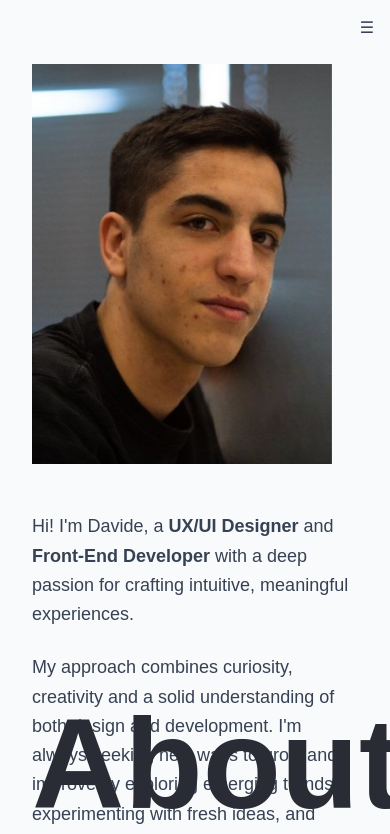
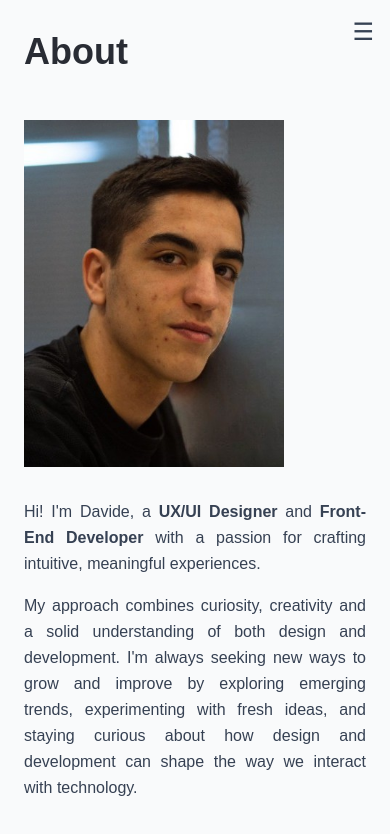
Before and after one commit to davidecillo/portfolio, a Next.js app: page /about in a window 390 px wide. Shown: the top 834 px of the page. Built offline with nearby package versions, Linux system fonts and the light colour scheme.

Commit message:
Add responsive and mobile design improvements to Home and About pages

```diff
--- a/app/about/page.js
+++ b/app/about/page.js
@@ -6,21 +6,25 @@ export default function About() {
     <main className="flex flex-col items-center pt-8 min-h-screen bg-gray-50 overflow-x-hidden">
       <Navbar />
 
-      <section className="flex flex-col md:flex-row items-start justify-start gap-12 px-8 py-8 max-w-5xl mx-auto">
+      <section className="w-full px-6 max-w-5xl mx-auto mb-6 md:hidden">
+        <h1 className="text-4xl font-bold text-[#292c34]">About</h1>
+      </section>
+
+      <section className="flex flex-col md:flex-row items-start justify-start gap-8 px-6 md:px-8 py-6 md:py-8 max-w-5xl mx-auto text-justify">
         <div className="relative">
           <Image
             src="/profile pic.jpg"
             alt="Davide Colombi"
-            height={400}
-            width={300}
-            className=""
+            width={260}
+            height={390}
+            className="object-contain"
           />
         </div>
 
-        <div className="w-full space-y-6 text-gray-700 text-lg leading-relaxed">
+        <div className="w-full space-y-4 md:space-y-6 text-gray-700 text-base md:text-lg leading-relaxed">
           <p>
             Hi! I'm Davide, a <strong>UX/UI Designer</strong> and{" "}
-            <strong>Front-End Developer</strong> with a deep passion for
+            <strong>Front-End Developer</strong> with a passion for
             crafting intuitive, meaningful experiences.
           </p>
           <p>
@@ -33,14 +37,14 @@ export default function About() {
         </div>
       </section>
 
-      <section className="px-8 pb-24 max-w-5xl mx-auto text-gray-700 text-lg leading-relaxed">
+      <section className="px-6 md:px-8 pb-24 mt-4 md:pb-32 max-w-5xl mx-auto text-gray-700 text-base md:text-lg leading-relaxed text-justify">
         <h2 className="text-2xl font-semibold mb-2 text-[#292c34]">
           Work Experiences
         </h2>
         <ul className="space-y-4">
           <li>
             <strong>UX/UI Designer</strong> at SIT Informatica |{" "}
-            <em> January 2025 - March 2025</em>
+            <em>January 2025 - March 2025</em>
             <br />
             During my experience, I focused on developing front-end solutions
             and designing intuitive UX/UI interfaces using SitePainter and
@@ -51,7 +55,7 @@ export default function About() {
         </ul>
       </section>
 
-      <div className="fixed bottom-4 left-8 flex items-end">
+      <div className="hidden md:flex fixed bottom-4 left-8 items-end">
         <h2 className="text-9xl font-bold text-[#292c34]">About</h2>
       </div>
     </main>
--- a/app/page.js
+++ b/app/page.js
@@ -2,16 +2,14 @@ import Navbar from "@/components/Navbar";
 
 export default function Home() {
   return (
-    <main>
+    <main className="relative min-h-screen">
       <Navbar />
-      <div className="p-8">
-        <div className="fixed bottom-4 left-8 flex items-end">
-          <h2 className="text-9xl font-bold text-[#292c34]">
-            Davide
-            <br />
-            Colombi
-          </h2>
-        </div>
+      <div className="fixed bottom-4 left-4">
+        <h2 className="text-6xl sm:text-6xl md:text-9xl font-bold text-[#292c34] leading-none">
+          Davide
+          <br />
+          Colombi
+        </h2>
       </div>
     </main>
   );
--- a/components/Navbar.js
+++ b/components/Navbar.js
@@ -6,92 +6,94 @@ import { usePathname } from "next/navigation";
 
 const Navbar = () => {
   const [isOpen, setIsOpen] = useState(false);
-  const pathname = usePathname(); // Ottieni il percorso corrente
+  const pathname = usePathname();
+
+  const linkClass = (href) =>
+    `${pathname === href ? "font-bold" : "text-gray-700"} hover:font-bold`;
 
   return (
-    <nav className="fixed top-0 right-0 p-4 w-full">
+    <nav className="fixed top-0 right-0 p-4 w-full z-50">
       <div className="flex justify-end items-center">
+        {/* Desktop menu */}
         <ul className="hidden md:flex space-x-6">
           <li>
+            <Link href="/" className={linkClass("/")}>
+              Home
+            </Link>
+          </li>
+          <li>
+            <Link href="/about" className={linkClass("/about")}>
+              About
+            </Link>
+          </li>
+          <li>
+            <Link href="/works" className={linkClass("/works")}>
+              Works
+            </Link>
+          </li>
+          <li>
+            <Link href="/contact" className={linkClass("/contact")}>
+              Contact
+            </Link>
+          </li>
+        </ul>
+
+        {/* Burger menu */}
+        <div className="md:hidden">
+          <button
+            onClick={() => setIsOpen(!isOpen)}
+            className="text-gray-700 text-2xl"
+          >
+            ☰
+          </button>
+        </div>
+      </div>
+
+      {/* Overlay + Mobile menu */}
+      <div
+        className={`fixed inset-0 z-50 bg-white transform transition-transform duration-300 ease-in-out ${
+          isOpen ? "translate-x-0" : "translate-x-full"
+        }`}
+      >
+        <div className="flex flex-col justify-center items-center h-full space-y-6 text-2xl">
           <Link
             href="/"
+            onClick={() => setIsOpen(false)}
             className={`${
               pathname === "/" ? "font-bold" : "text-gray-700"
             } hover:font-bold`}
           >
             Home
           </Link>
-          </li>
-          <li>
           <Link
             href="/about"
+            onClick={() => setIsOpen(false)}
             className={`${
               pathname === "/about" ? "font-bold" : "text-gray-700"
             } hover:font-bold`}
           >
             About
           </Link>
-          </li>
-          <li>
           <Link
             href="/works"
+            onClick={() => setIsOpen(false)}
             className={`${
               pathname === "/works" ? "font-bold" : "text-gray-700"
             } hover:font-bold`}
           >
             Works
           </Link>
-          </li>
-          <li>
           <Link
             href="/contact"
+            onClick={() => setIsOpen(false)}
             className={`${
               pathname === "/contact" ? "font-bold" : "text-gray-700"
             } hover:font-bold`}
           >
             Contact
           </Link>
-          </li>
-        </ul>
-
-        <div className="md:hidden">
-          <button onClick={() => setIsOpen(!isOpen)} className="text-gray-700">
-            ☰
-          </button>
         </div>
       </div>
-
-      {isOpen && (
-        <div className="absolute right-0 top-12 bg-white shadow-md p-4 w-40">
-          <ul className="flex flex-col space-y-2">
-            <li>
-              <Link
-                href="/"
-                className={`${
-                  pathname === "/" ? "font-bold" : "text-gray-700"
-                } hover:font-bold`}
-              >
-                Home
-              </Link>
-            </li>
-            <li>
-              <Link href="/about" className="text-gray-700 hover:font-bold">
-                About
-              </Link>
-            </li>
-            <li>
-              <Link href="/works" className="text-gray-700 hover:font-bold">
-                Works
-              </Link>
-            </li>
-            <li>
-              <Link href="/contact" className="text-gray-700 hover:font-bold">
-                Contact
-              </Link>
-            </li>
-          </ul>
-        </div>
-      )}
     </nav>
   );
 };
```
Lines whose indentation alone changed are shown as unchanged.
